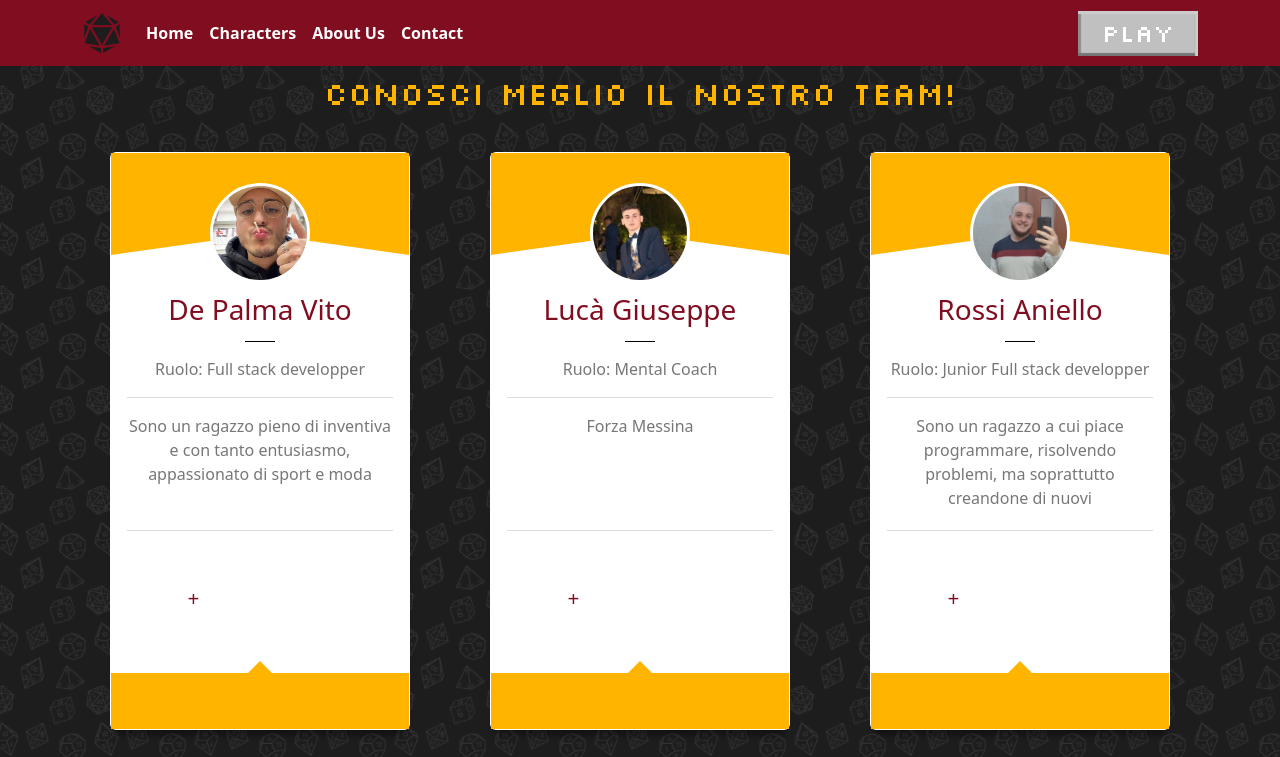
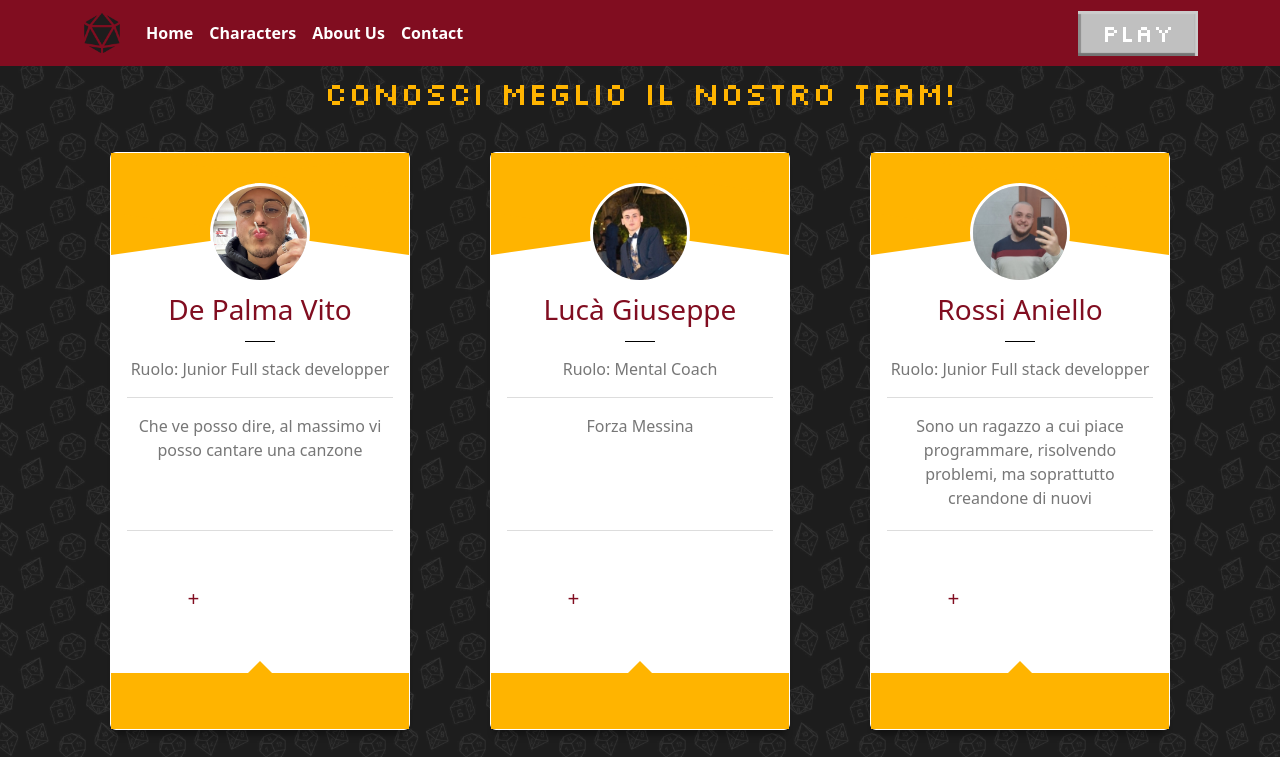
Before and after one commit to Dan848/vite-game-creator, a Vue app: page /about-us in a window 1280 px wide. Shown: the top 757 px of the page. Built offline with nearby package versions, Linux system fonts and the light colour scheme; a web font is replaced by a local one.

Commit message:
change dp-vito info

```diff
--- a/src/data/store.js
+++ b/src/data/store.js
@@ -71,9 +71,8 @@ export const store = reactive({
   Teams: [
     {
       name: "De Palma Vito",
-      role: "Full stack developper",
-      description:
-        "Sono un ragazzo pieno di inventiva e con tanto entusiasmo, appassionato di sport e moda",
+      role: "Junior Full stack developper",
+      description: "Che ve posso dire, al massimo vi posso cantare una canzone",
       profile_img: "/img/team/dp-vito.jpeg",
     },
     {
```
